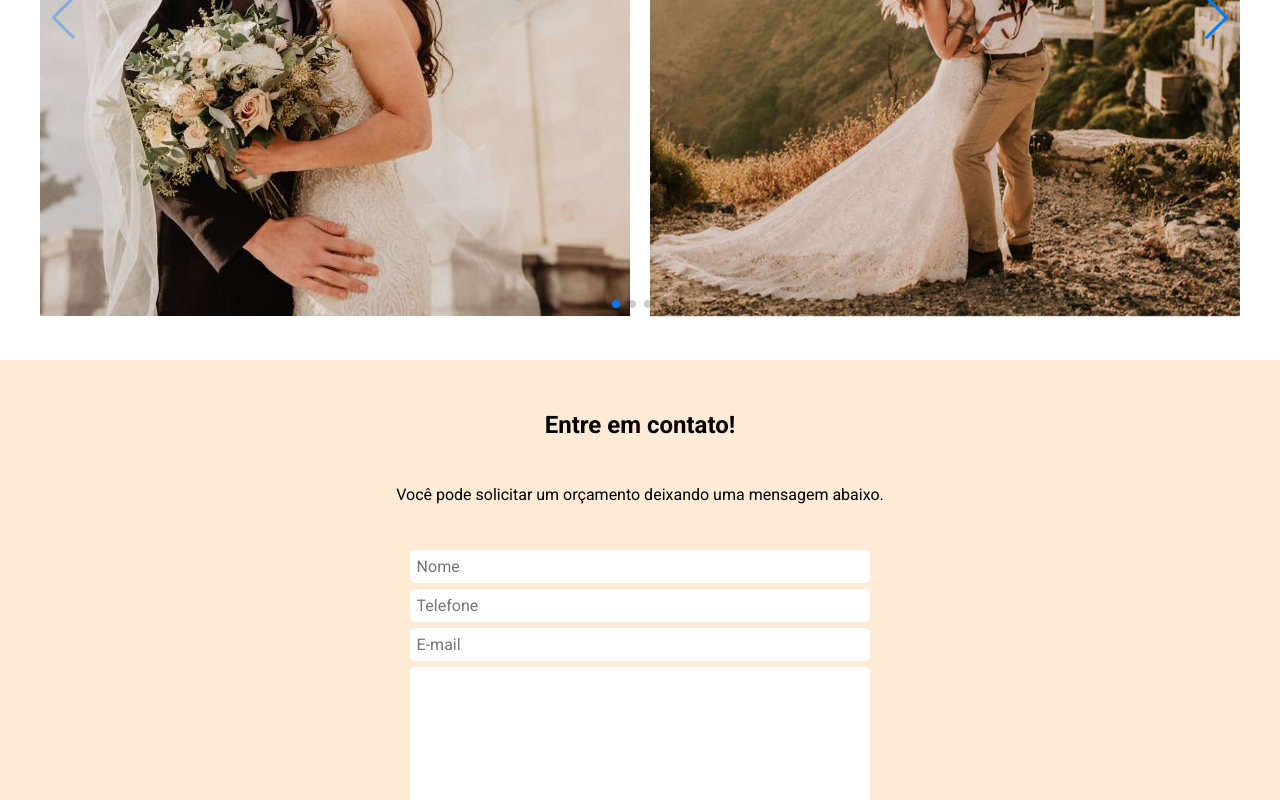
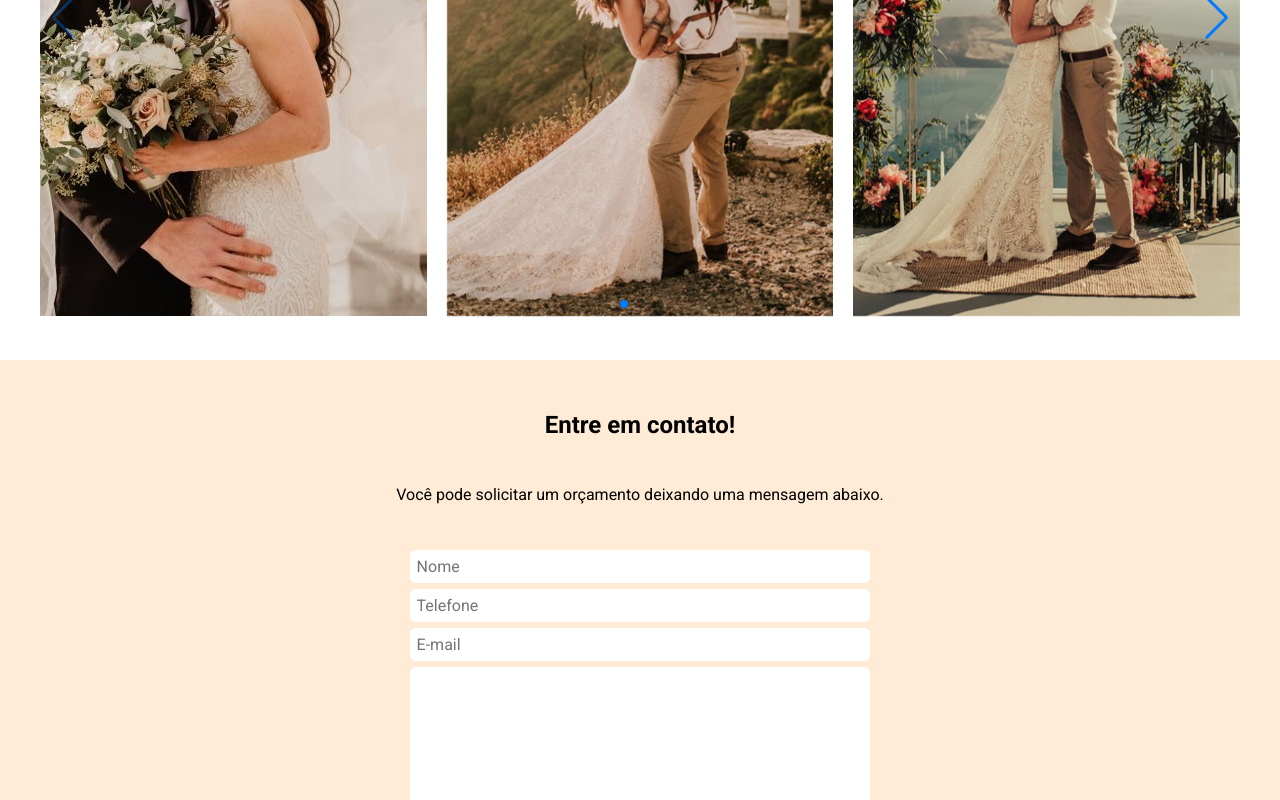
Before and after one commit to lucasmusse/eventosCerto, a React (Vite) app: page / in a window 1280 px wide. Shown: the part 2405-3205 px from the top of the page. Built offline with nearby package versions, Linux system fonts and the light colour scheme.

Commit message:
ajuste slider para 3 imagens

```diff
--- a/src/pages/home/components/galeria/Index.jsx
+++ b/src/pages/home/components/galeria/Index.jsx
@@ -22,7 +22,7 @@ export function Galeria() {
     <GaleriaLayout id='galeria'>
 
       <h1>Galeria</h1>
-        <Swiper slidesPerView={2} pagination={{ clickable: true }} navigation  spaceBetween={20} className="slider">
+        <Swiper slidesPerView={3} pagination={{ clickable: true }} navigation  spaceBetween={20} className="slider">
 
           {data.map((item) => (
             <SwiperSlide key={item.id}>
```
